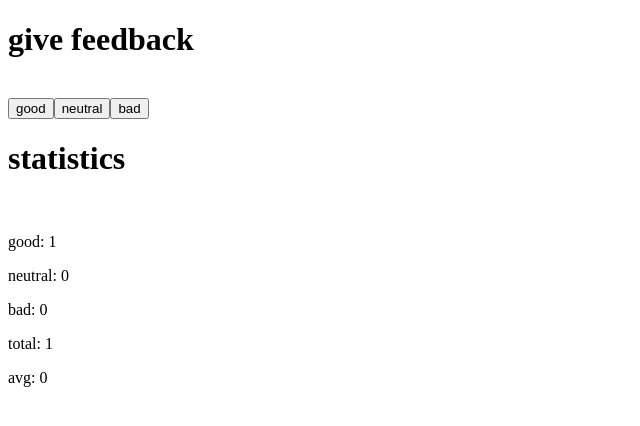
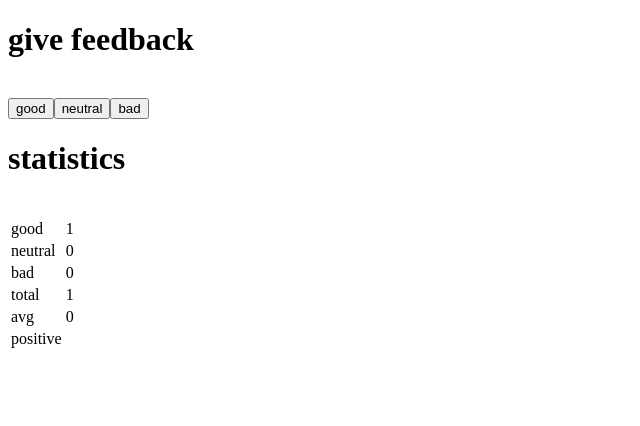
Before and after one commit to drzo1dberg/full-stack-open-submissions, a React (Vite) app in the folder part1.6/: page / in a window 1280 px wide. Both pictures are taken after a click on the button "good". Shown: the top 426 px of the page, without its empty margins (0-640 px from the left). Built offline with nearby package versions, Linux system fonts and the light colour scheme.

Commit message:
solved 1.11: unicafe part 6

```diff
--- a/part1.6/src/App.jsx
+++ b/part1.6/src/App.jsx
@@ -1,18 +1,23 @@
 import { useState } from 'react'
 
-const StatisticsLine = ({data, sign, text}) => sign ?<p>{text}: {data} {sign}</p> : <p>{text}: {data}</p>
+const StatisticsLine = ({data, sign, }) => sign ? <td>{data}{sign}</td> : <td>{data}</td>
 
 const Statistics = ({avgState, posPerState, good, bad, neutral, total}) =>{
   return (
     <div>
       <h1>statistics</h1>
       <br />
-      <StatisticsLine data={good} text={'good'}/>
-      <StatisticsLine data={neutral} text={'neutral'} />
-      <StatisticsLine data={bad} text={'bad'} />
-      <StatisticsLine data={total} text={'total'} />
-      <StatisticsLine data={avgState} text={'avg'} />
-      {posPerState ? <StatisticsLine data={posPerState} sign={'%'} text={'positive'} /> : ''}
+      <table>
+        <thead></thead>
+        <tbody>
+        <tr><td>good</td><StatisticsLine data={good}/></tr>
+        <tr><td>neutral</td><StatisticsLine data={neutral}/></tr>
+        <tr><td>bad</td><StatisticsLine data={bad}/></tr>
+        <tr><td>total</td><StatisticsLine data={total}/></tr>
+        <tr><td>avg</td><StatisticsLine data={avgState}/></tr>
+        <tr><td>positive</td>{posPerState ? <StatisticsLine data={posPerState} sign={'%'}/> : ''}</tr>
+        </tbody>
+      </table>
     </div>
   )
 }
```
